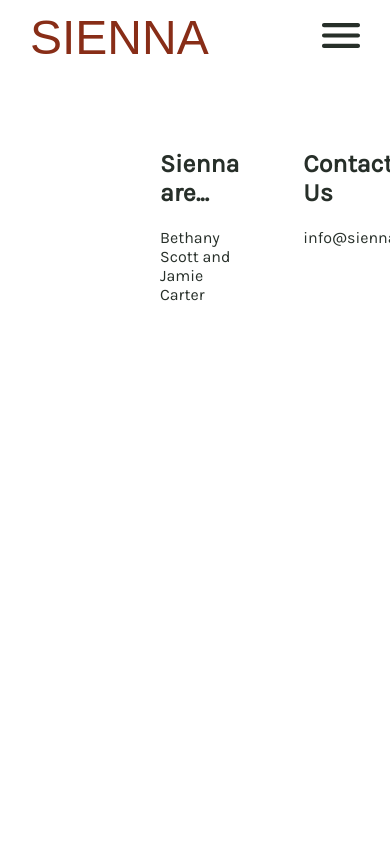
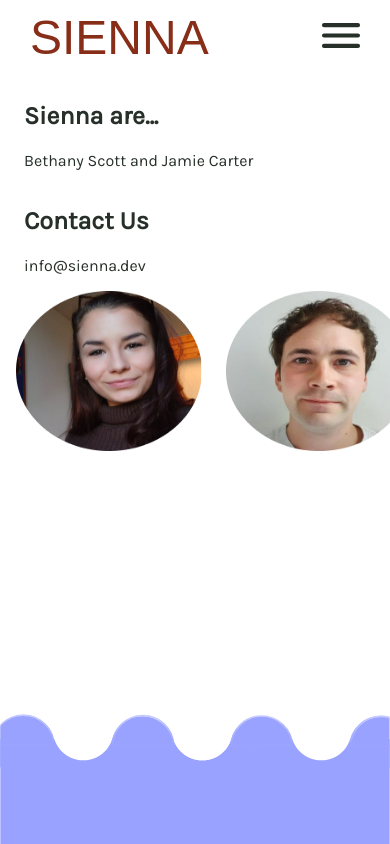
Before and after one commit to sienna-development/sienna-website, a Next.js app: page /contact in a window 390 px wide. Shown: the top 844 px of the page. Built offline with nearby package versions, Linux system fonts and the light colour scheme; a web font is replaced by a local one.

Commit message:
Make contacts page responsive

```diff
--- a/styles/contact.module.css
+++ b/styles/contact.module.css
@@ -43,3 +43,33 @@
 .jcImg {
   margin-left: 3rem;
 }
+
+@media only screen and (max-width: 600px) {
+  .info {
+    left: 1rem;
+    flex-direction: column;
+    top: 5rem;
+  }
+
+  @keyframes Tidal {
+    0%, 100% {
+      bottom: 0;
+    }
+    50% {
+      bottom: -30rem;
+    }
+  }
+
+  .images {
+    display: flex;
+    flex-direction: row;
+    margin: 0;
+    height: 10rem;
+  }
+  .jcImg {
+    margin-left: 1.5rem;
+  }
+  .email, .who {
+    margin-left: 0.5rem;
+  }
+}
```
